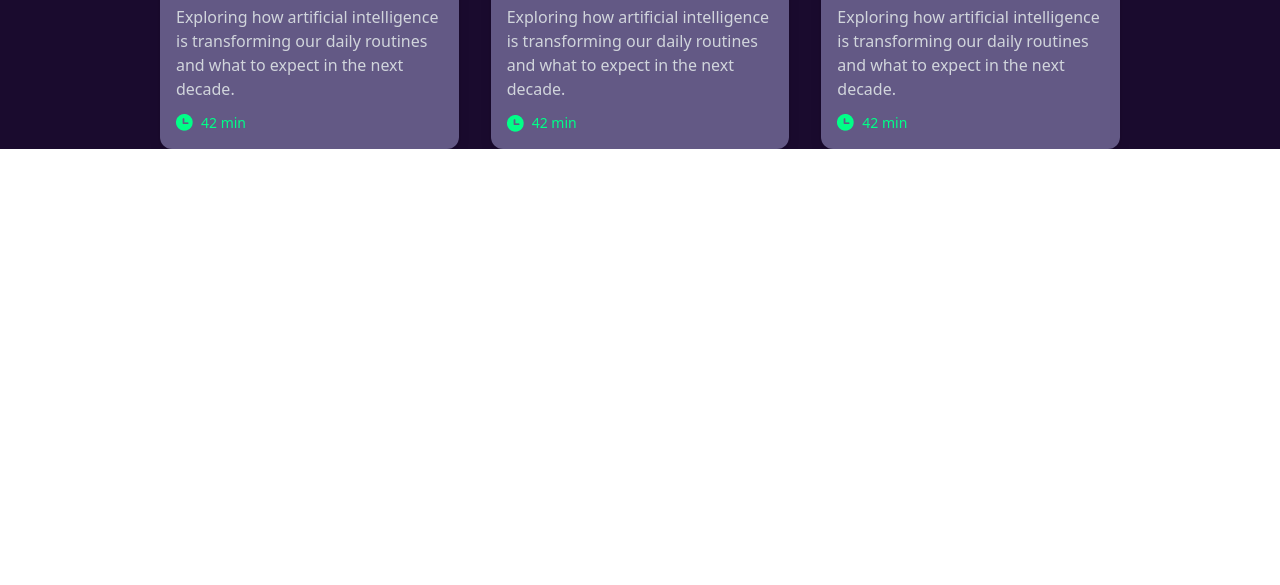
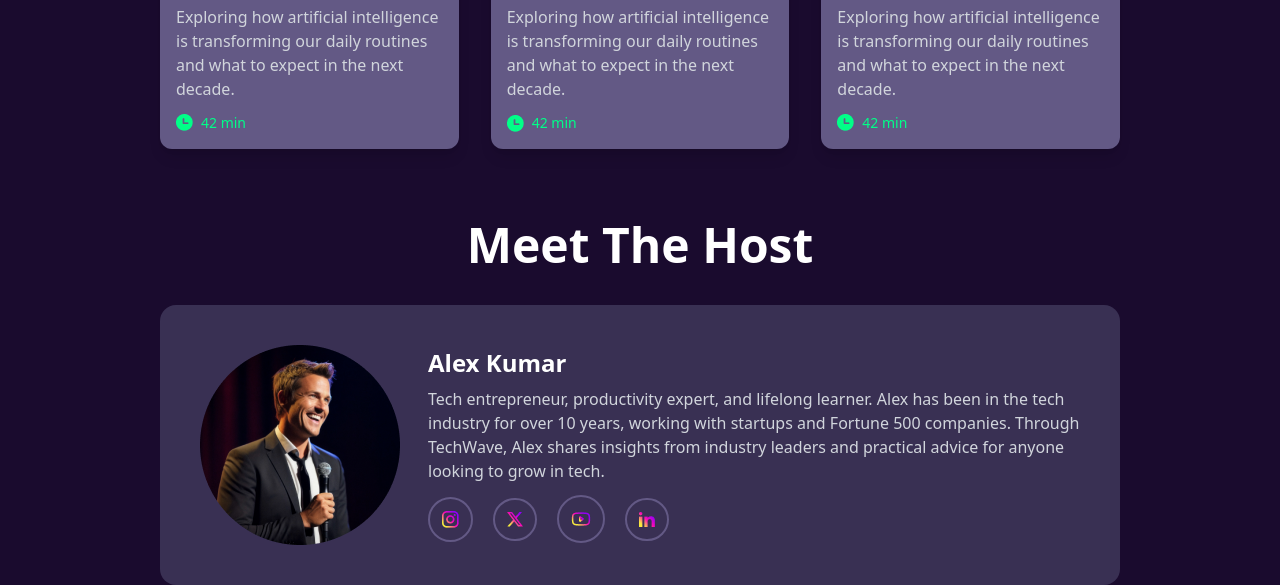
Before and after one commit to nahidul31/assignment-2-B13, a plain HTML site: page index.html in a window 1280 px wide. Shown: the part 2657-3242 px from the top of the page. Before the commit the page ends 2806 px from the top, so only its background shows below. Drawn offline with nearby package versions, Linux system fonts and the light colour scheme.

Commit message:
complete host section

```diff
--- a/index.html
+++ b/index.html
@@ -263,6 +263,7 @@
                         <p class="mt-3 text-sm text-[#00FF88] font-medium flex items-center gap-2">
                             <img src="./assets/clock.png" alt=""> <span>42 min</span>
                         </p>
+
                     </div>
                 </div>
 
@@ -271,6 +272,40 @@
 
     </section>
 
+    <!-- Meet the Host section---------------------------------- -->
+    <section class="bg-[#1A0B2E] pt-18 px-5 sm:px-40">
+        <h1 class="text-center text-3xl sm:text-5xl font-bold "> Meet The Host</h1>
+        <div class="bg-[#393053] flex flex-col  sm:flex-row mt-9 rounded-2xl justify-center items-center p-10 gap-7 ">
+
+            <img src="./assets/host.png" alt="" srcset="">
+
+            <div class="text-center sm:text-start">
+                <h1 class="text-2xl font-bold "> Alex Kumar</h1>
+                <p class=" text-gray-300 mt-2">Tech entrepreneur, productivity expert, and lifelong learner. Alex has
+                    been in the tech industry for
+                    over 10 years, working with startups and Fortune 500 companies. Through TechWave, Alex shares
+                    insights from industry leaders and practical advice for anyone looking to grow in tech. </p>
+                <ul class="flex mt-3 gap-5 justify-center items-center sm:justify-start">
+                    <li class="border-2 border-[#635985] p-3 rounded-full">
+                        <img src="./assets/instagram.png" alt="" srcset="">
+                    </li>
+                    <li class="border-2 border-[#635985] p-3 rounded-full">
+                        <img src="./assets/x.png" alt="" srcset="">
+                    </li>
+                    <li class="border-2 border-[#635985] p-3 rounded-full">
+                        <img src="./assets/youtube.png" alt="" srcset="">
+                    </li>
+                    <li class="border-2 border-[#635985] p-3 rounded-full">
+                        <img src="./assets/linkedin.png" alt="" srcset="">
+                    </li>
+
+
+            </div>
+        </div>
+        </div>
+
+    </section>
+
 </body>
 
 </html>
```
